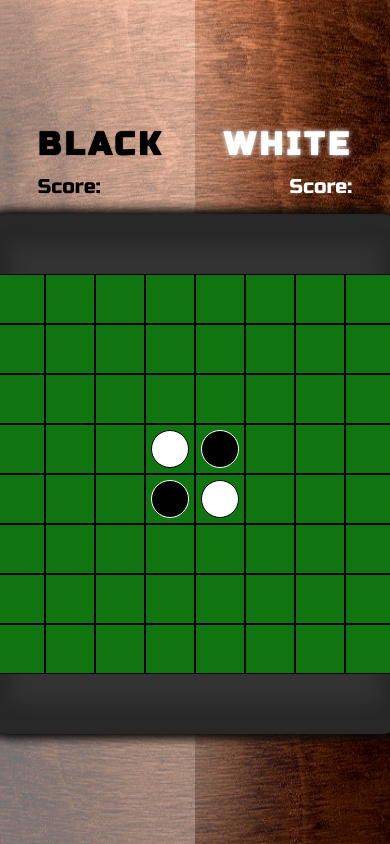
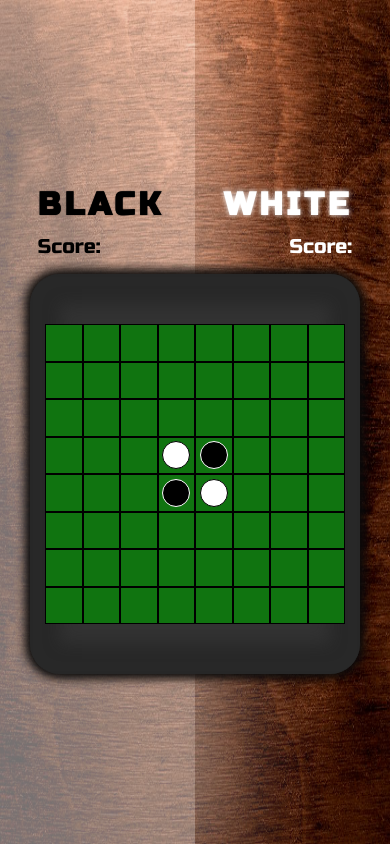
Before and after one commit to teodorus-nathaniel/Othello, a PHP site: page / in a window 390 px wide. Run offline with PHP 8.4, Linux system fonts and the light colour scheme.

Commit message:
smaller board on mobile

```diff
--- a/othello.styles.css
+++ b/othello.styles.css
@@ -316,7 +316,12 @@ body.is-tie #win-overlay div {
 		padding: 0;
 	}
 	.othello-board-container {
-		height: 520px;
+		height: 400px;
+		width: 330px;
+	}
+	.othello-board {
+		width: 300px;
+		height: 300px;
 	}
 	.player-container {
 		display: none;
```
